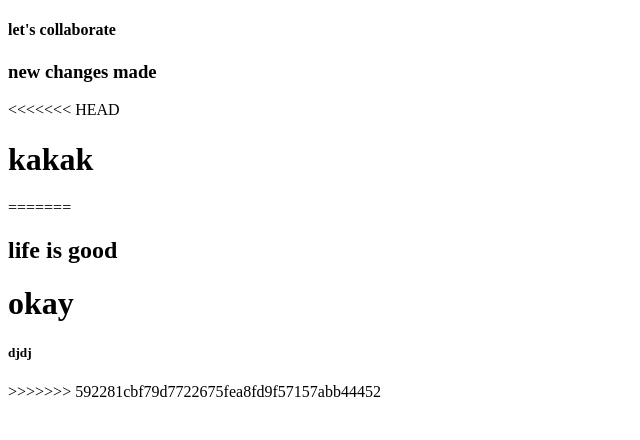
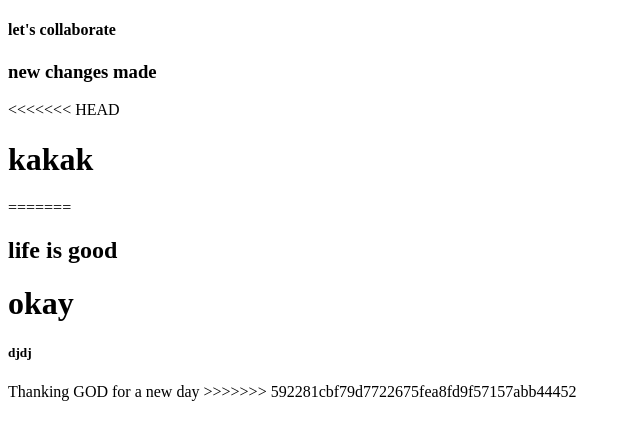
Before and after one commit to AyorindeAjayi/collabo, a plain HTML site: page index.html in a window 1280 px wide. Shown: the whole page, without its empty margins (0-640 px from the left). Drawn offline with Linux system fonts and the light colour scheme.

Commit message:
Wednesday

```diff
--- a/index.html
+++ b/index.html
@@ -16,6 +16,7 @@
     <h2>life is good</h2>
     <h1>okay</h1>
     <h5>djdj</h5>
+    <p1>Thanking GOD for a new day</p1>
 >>>>>>> 592281cbf79d7722675fea8fd9f57157abb44452
 </body>
 </html>
```
